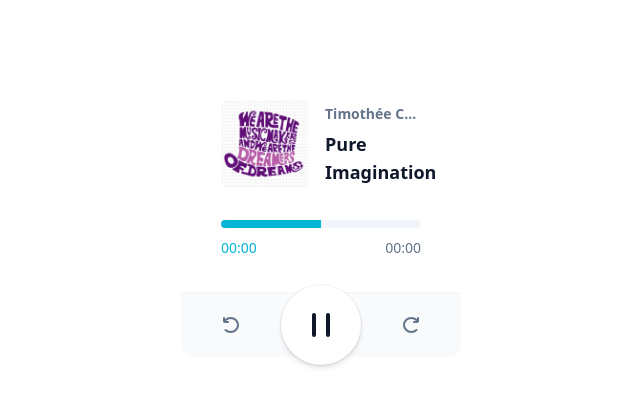
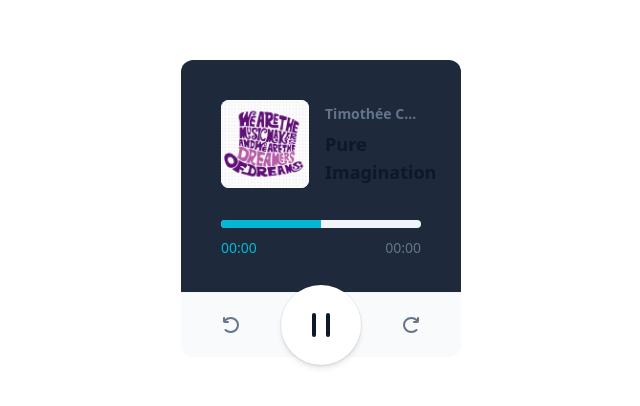
Before and after one commit to diyon12/music-player, a plain HTML site: page index.html in a window 1280 px wide. Shown: the whole page, without its empty margins (319-959 px from the left). Drawn offline with nearby package versions, Linux system fonts and the light colour scheme.

Commit message:
Pembaruan

```diff
--- a/index.html
+++ b/index.html
@@ -8,7 +8,7 @@
 </head>
 <body>
     <div class="p-5 mt-10 sm:w-1/4 w-full m-auto">
-        <div class="bg-white border-slate-100 dark:bg-slate-800 dark:border-slate-500 border-b rounded-t-xl p-4 pb-6 sm:p-10 sm:pb-8 lg:p-6 xl:p-10 xl:pb-8 space-y-6 sm:space-y-8 lg:space-y-6 xl:space-y-8">
+        <div class="border-slate-100 bg-slate-800 dark:border-slate-500 border-b rounded-t-xl p-4 pb-6 sm:p-10 sm:pb-8 lg:p-6 xl:p-10 xl:pb-8 space-y-6 sm:space-y-8 lg:space-y-6 xl:space-y-8">
             <div class="flex items-center space-x-4">
               <img src="image.jpg" alt="" width="88" height="88" class="flex-none rounded-lg bg-slate-100" loading="lazy" />
               <div class="min-w-0 flex-auto space-y-1 font-semibold">
```
